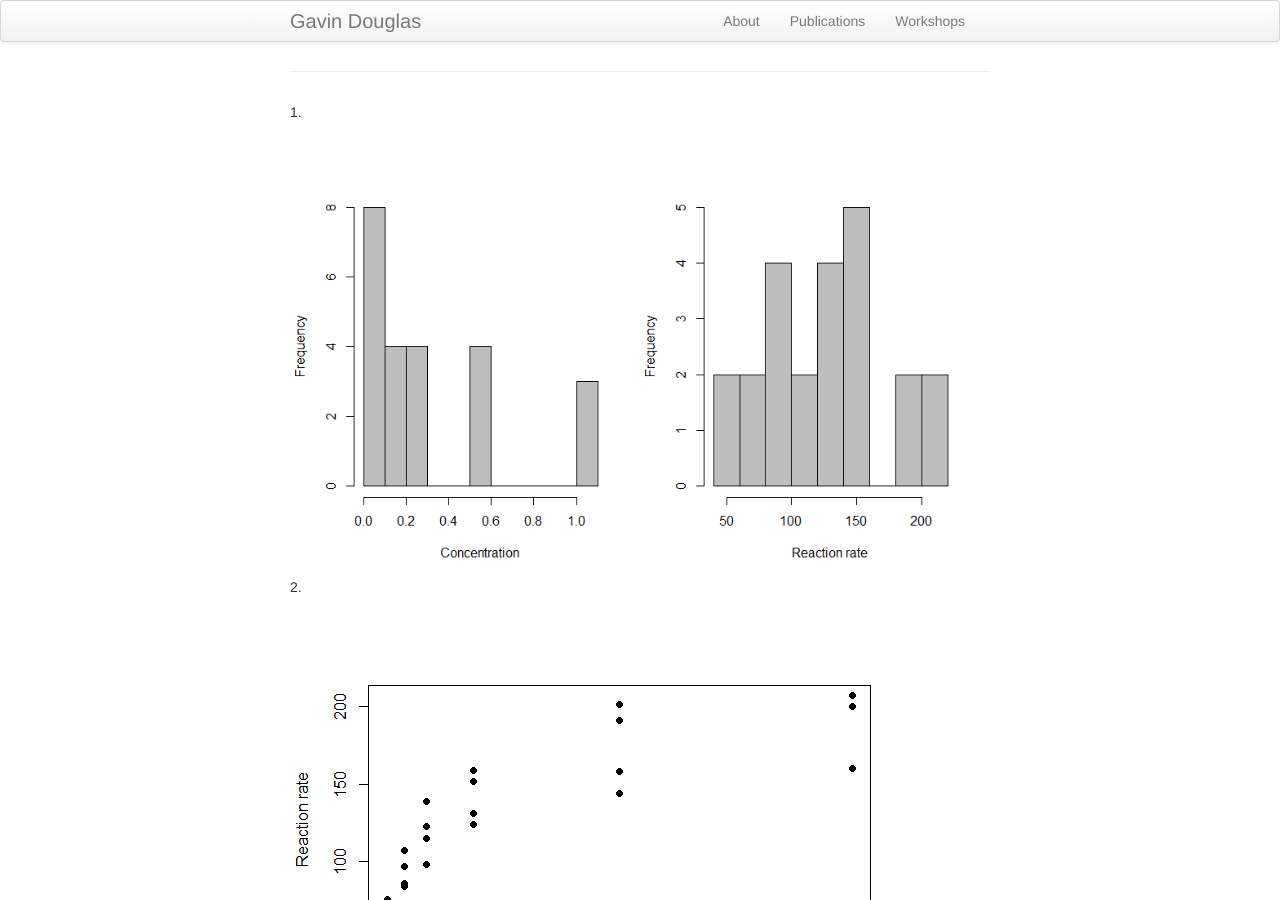
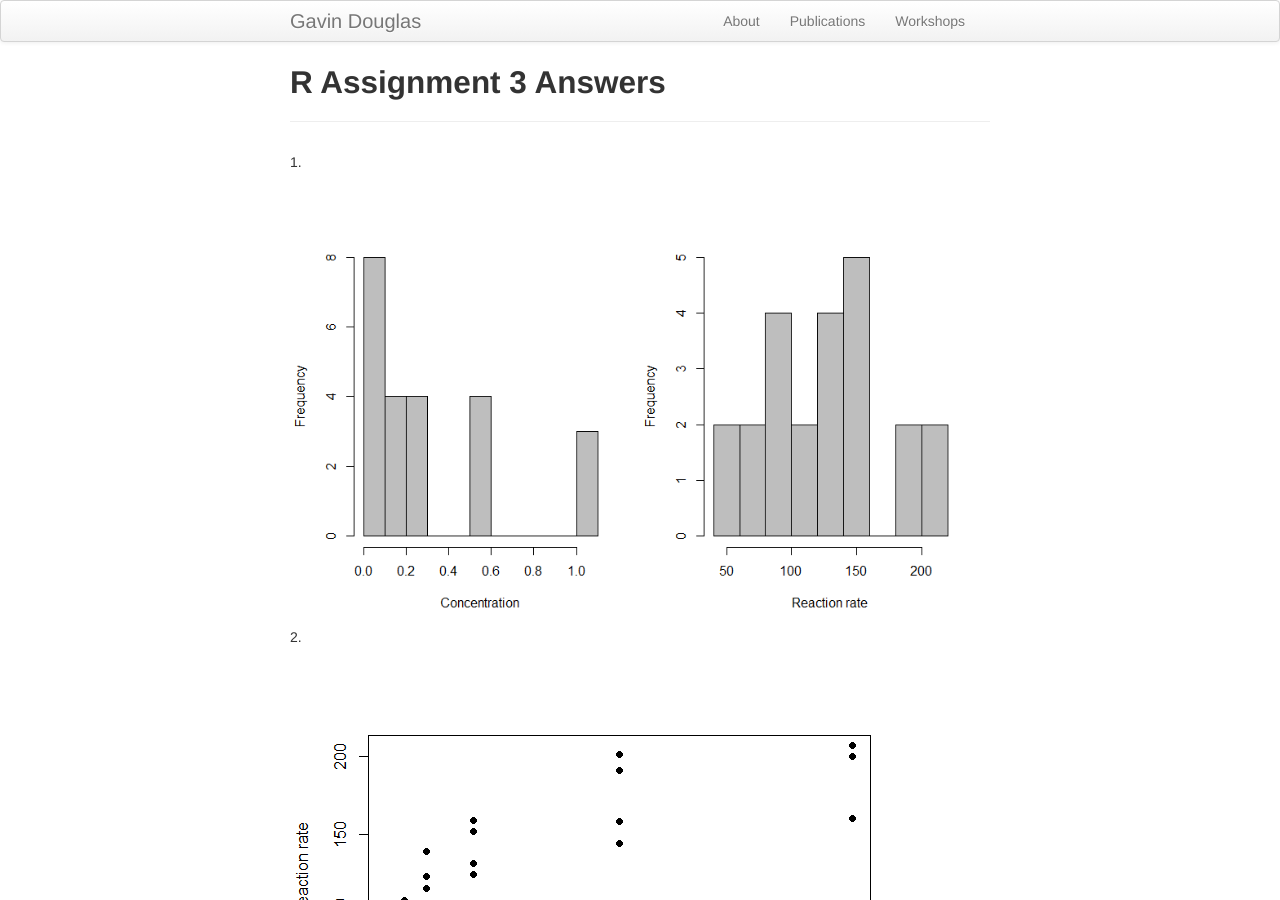
Before and after one commit to gavinmdouglas/gavinmdouglas.github.io, a Jekyll site: the page built from pages/R_assignments/R_assignment3_answers.md, in a window 1280 px wide and 900 px high. Built offline with Jekyll 4.4.1, drawn with Linux system fonts in a browser that asks for light colours; our own code applies the rules of GitHub Pages for plain Markdown files.

Commit message:
Fixed md headers ass3

```diff
--- a/pages/R_assignments/R_assignment3_answers.md
+++ b/pages/R_assignments/R_assignment3_answers.md
@@ -1,3 +1,7 @@
+---
+layout: page
+title: R Assignment 3 Answers
+---
 
 1.
 <td class="left">
```
Also changed, not shown: pages/R_assignments/R_assignment3.md (+5 -0 lines).
